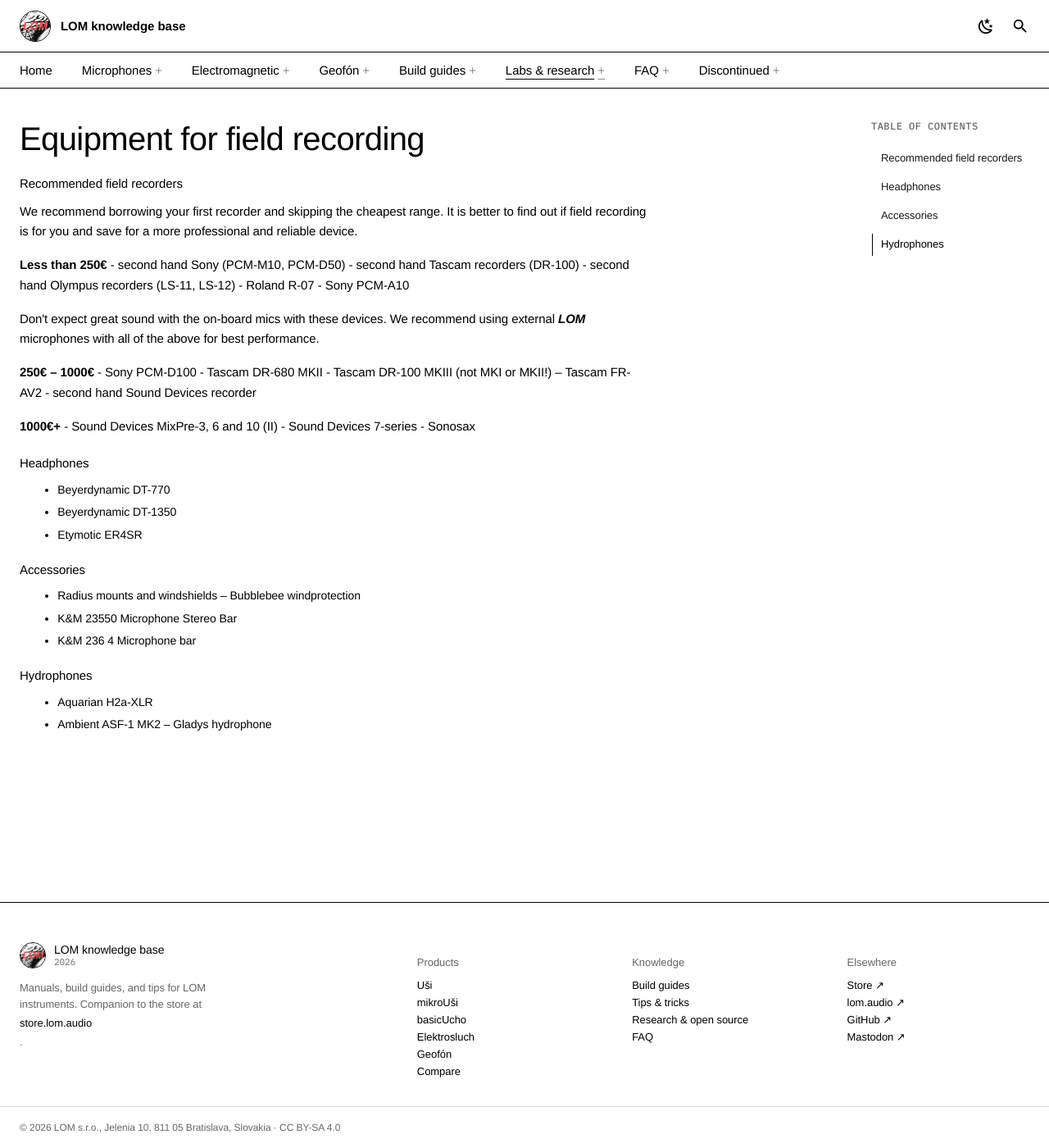
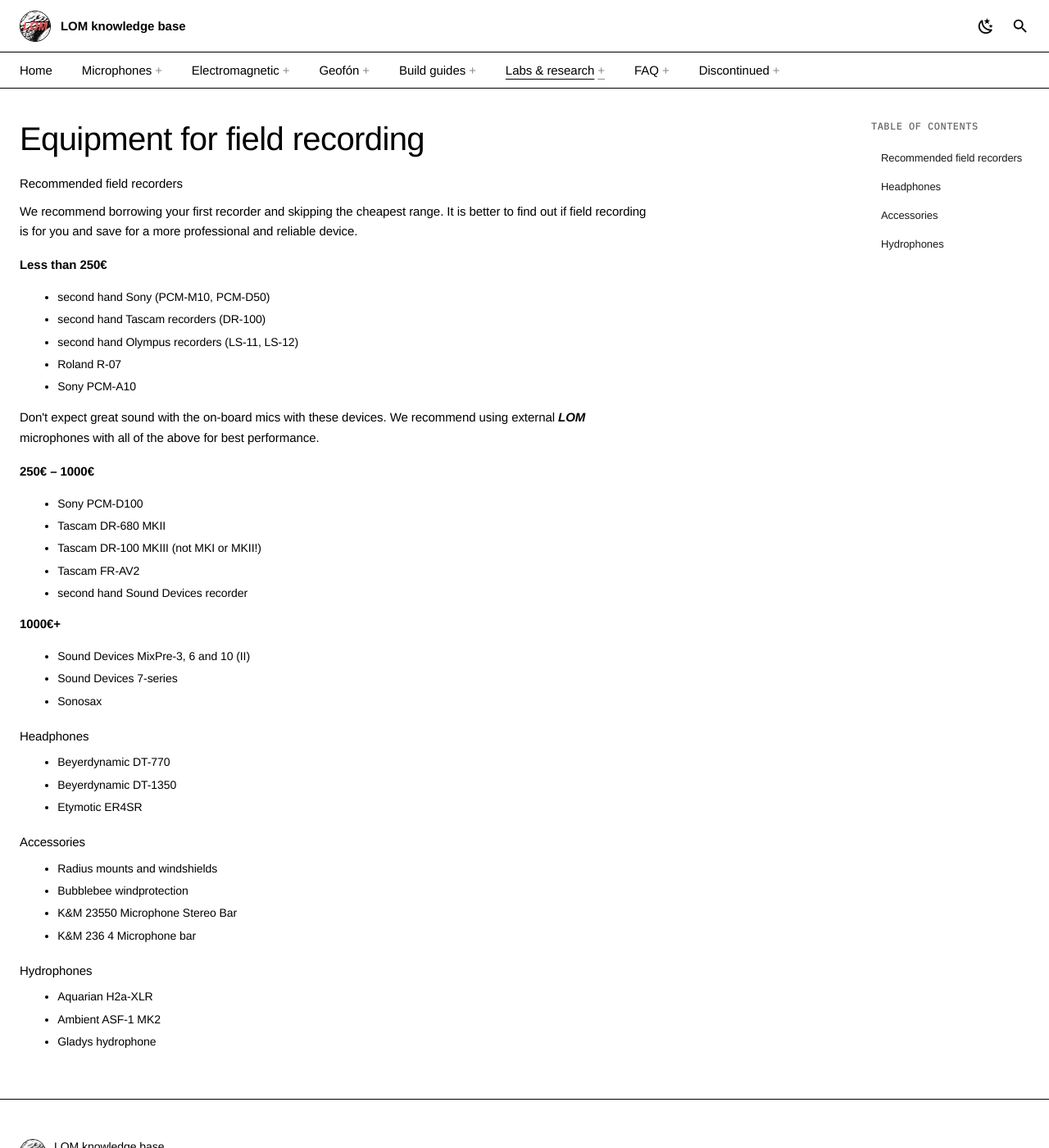
Before and after one commit to LOM-instruments/knowledge-base, an MkDocs documentation site: the page built from docs/tips/equipment.md, in a window 1280 px wide and 1400 px high. Shown: the whole window at 82% size. Built offline with MkDocs 1.6.1 and Material for MkDocs 9.7.7, drawn with Linux system fonts in a browser that asks for light colours.

Commit message:
Equipment updates

```diff
--- a/docs/tips/equipment.md
+++ b/docs/tips/equipment.md
@@ -3,35 +3,38 @@
 We recommend borrowing your first recorder and skipping the cheapest range. It is better to find out if field recording is for you and save for a more professional and reliable device.
 
 **Less than 250€**
-- second hand Sony (PCM-M10, PCM-D50)
-- second hand Tascam recorders (DR-100)
-- second hand Olympus recorders (LS-11, LS-12)
-- Roland R-07
-- Sony PCM-A10
+
+* second hand Sony (PCM-M10, PCM-D50)
+* second hand Tascam recorders (DR-100)
+* second hand Olympus recorders (LS-11, LS-12)
+* Roland R-07
+* Sony PCM-A10
 
 Don't expect great sound with the on-board mics with these devices. We recommend using external ***LOM*** microphones with all of the above for best performance.
 
 **250€ – 1000€**
-- Sony PCM-D100
-- Tascam DR-680 MKII
-- Tascam DR-100 MKIII (not MKI or MKII!)
-– Tascam FR-AV2
-- second hand Sound Devices recorder
+
+* Sony PCM-D100
+* Tascam DR-680 MKII
+* Tascam DR-100 MKIII (not MKI or MKII!)
+* Tascam FR-AV2
+* second hand Sound Devices recorder
 
 **1000€+**
-- Sound Devices MixPre-3, 6 and 10 (II)
-- Sound Devices 7-series
-- Sonosax
+
+* Sound Devices MixPre-3, 6 and 10 (II)
+* Sound Devices 7-series
+* Sonosax
 ### Headphones
-- Beyerdynamic DT-770
-- Beyerdynamic DT-1350
-- Etymotic ER4SR
+* Beyerdynamic DT-770
+* Beyerdynamic DT-1350
+* Etymotic ER4SR
 ### Accessories
-- Radius mounts and windshields
-– Bubblebee windprotection
-- K&M 23550 Microphone Stereo Bar
-- K&M 236 4 Microphone bar
+* Radius mounts and windshields
+* Bubblebee windprotection
+* K&M 23550 Microphone Stereo Bar
+* K&M 236 4 Microphone bar
 ### Hydrophones
-- Aquarian H2a-XLR
-- Ambient ASF-1 MK2
-– Gladys hydrophone
+* Aquarian H2a-XLR
+* Ambient ASF-1 MK2
+* Gladys hydrophone
```
